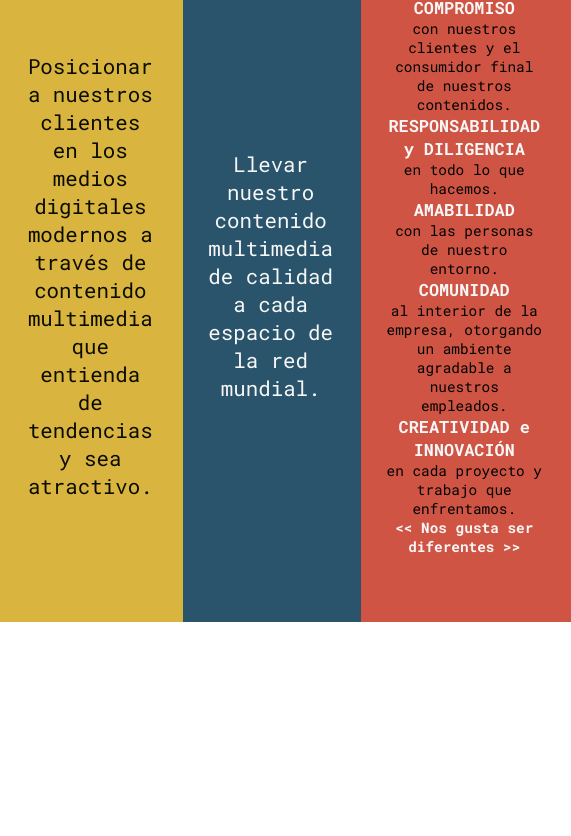
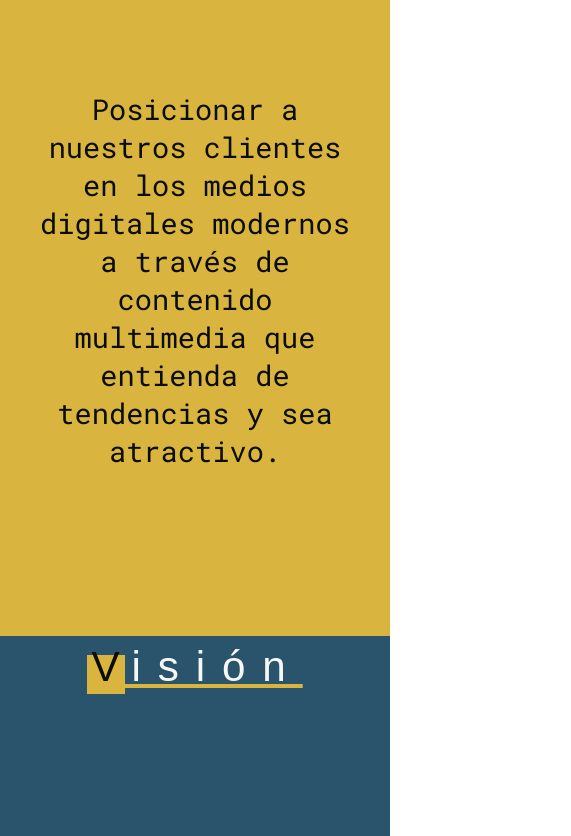
Before and after one commit to C-ArenA/arena-c-aboutPage, a plain HTML site: page index.html in a window 390 px wide. Shown: the part 222-1058 px from the top of the page, 571 px wide, since content can reach past the window. Before the commit the page ends 844 px from the top, so only its background shows below. Drawn offline with Linux system fonts and the light colour scheme; a web font is replaced by a local one.

Commit message:
Agregué código CSS para hacerlo responsive

```diff
--- a/css/style.css
+++ b/css/style.css
@@ -52,9 +52,9 @@ main {
 h2 {
     font-family: 'Sarpanch', sans-serif;
     font-weight: normal;
-    font-size: 2em;
+    font-size: 5vh;
     color: white;
-    letter-spacing: 0.4em;
+    letter-spacing: 2vh;
     text-decoration: underline;
     position: relative;
     z-index: 1;
@@ -62,7 +62,7 @@ h2 {
 
 h2:before {
     position: absolute;
-    top: 0.3em;
+    top: 1.4vh;
     content: " ";
     background-color: #0C0D02;
     width: 0.9em;
@@ -80,11 +80,11 @@ article section {
     position: absolute;
     top: 50%;
     transform: translateY(-50%);
-    padding-left: 7vw;
-    padding-right: 7vw;
+    padding-left: 6vw;
+    padding-right: 6vw;
     margin-left: -2.5vw;
     font-family: 'Roboto Mono', monospace;
-    font-size: 1.3em;
+    font-size: 3.4vh;
 }
 
 .mission {
@@ -132,9 +132,38 @@ article section {
     left: 0.1em;
 }
 .values section {
-    font-size: 90%;
+    font-size: 2vh;
 }
 
 h3, h4{
     color: #F7F7F7;
 }
+
+@media (max-width:800px) {
+    header{
+        position: fixed;
+        width: 100%;
+    }
+    main {
+        display: unset;
+        height: auto;
+    }
+    article{
+        z-index: -1;
+        height: 82vh;
+        position: relative;
+        top: 18vh;
+        text-align: center;
+        padding: 1.8vw;
+    }
+    article section {
+        position: relative;
+        margin:auto;
+        top: 35vh;
+        padding-left: 6vw;
+        padding-right: 6vw;
+        font-family: 'Roboto Mono', monospace;
+        font-size: 3.4vh;
+    }
+
+}
```
